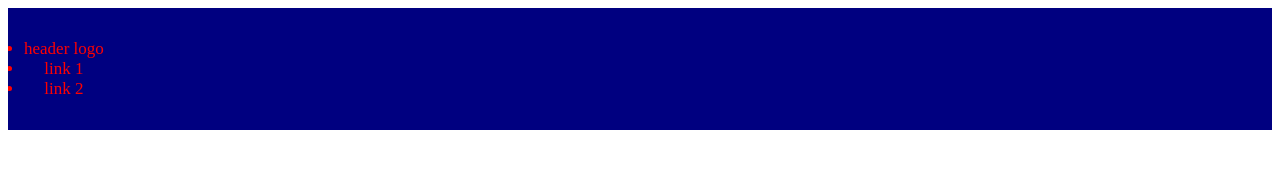
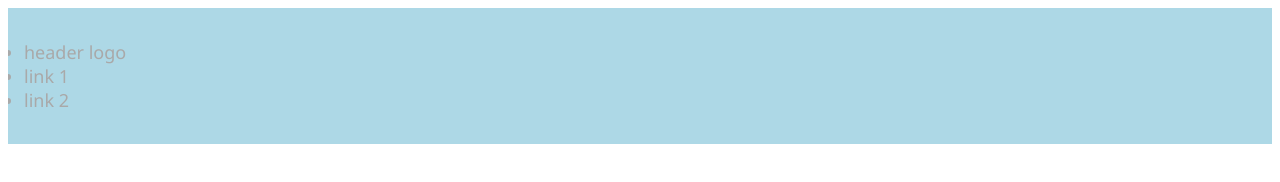
Before and after one commit to jcwebb1/landing-page, a plain HTML site: page index.html in a window 1280 px wide. Drawn offline with Linux system fonts and the light colour scheme.

Commit message:
touched up html and I am still stuck

```diff
--- a/index.html
+++ b/index.html
@@ -9,13 +9,13 @@
 </head>
 
 <body>
-    <nav class="navcontainer">
+    <header class="header">
         <ul>
             <li>header logo</li>
             <li>link 1</li>
             <li>link 2</li>
         </ul>
-    </nav>
+    </header>
 
 
 
--- a/style.css
+++ b/style.css
@@ -1,13 +1,12 @@
-.navcontainer {
-    background-color: navy;
+.header {
+    background-color: lightblue;
     color: white;
-   overflow: hidden;
+    overflow: hidden;
+    font-family: 'Segoe UI', Tahoma, Geneva, Verdana, sans-serif;
 }
 ul {
-    float: left;
-    color: red;
-    text-align: center;
+    color: darkgray;
     padding: 14px 16px;
     text-decoration: none;
-    font-size: 17px;
+    font-size: 18px;
 }
```
